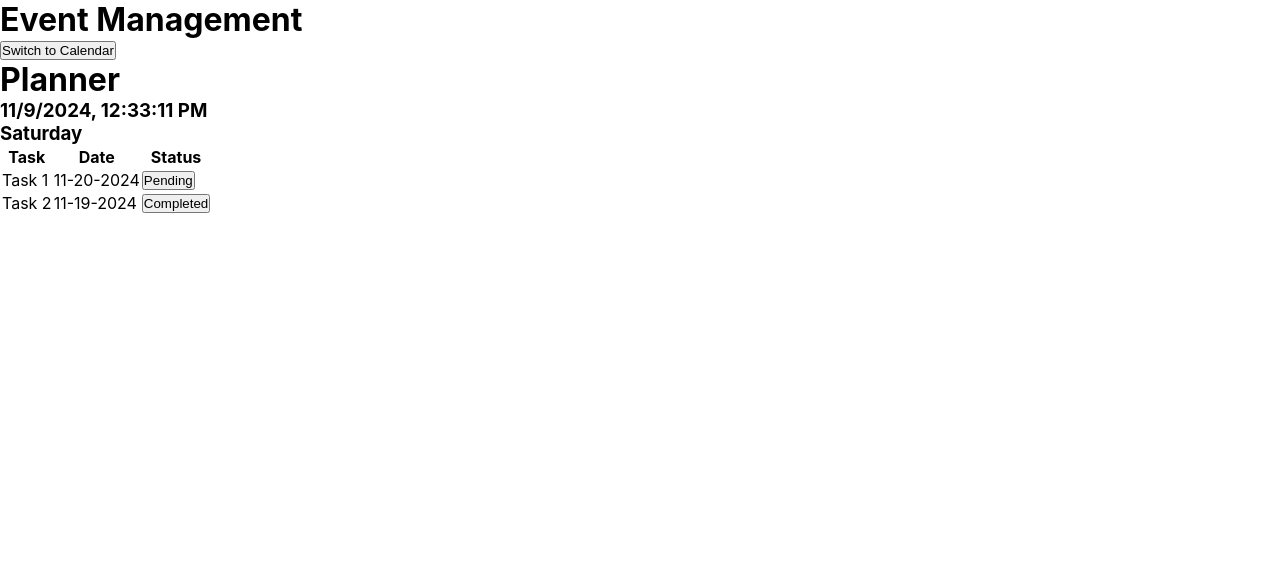
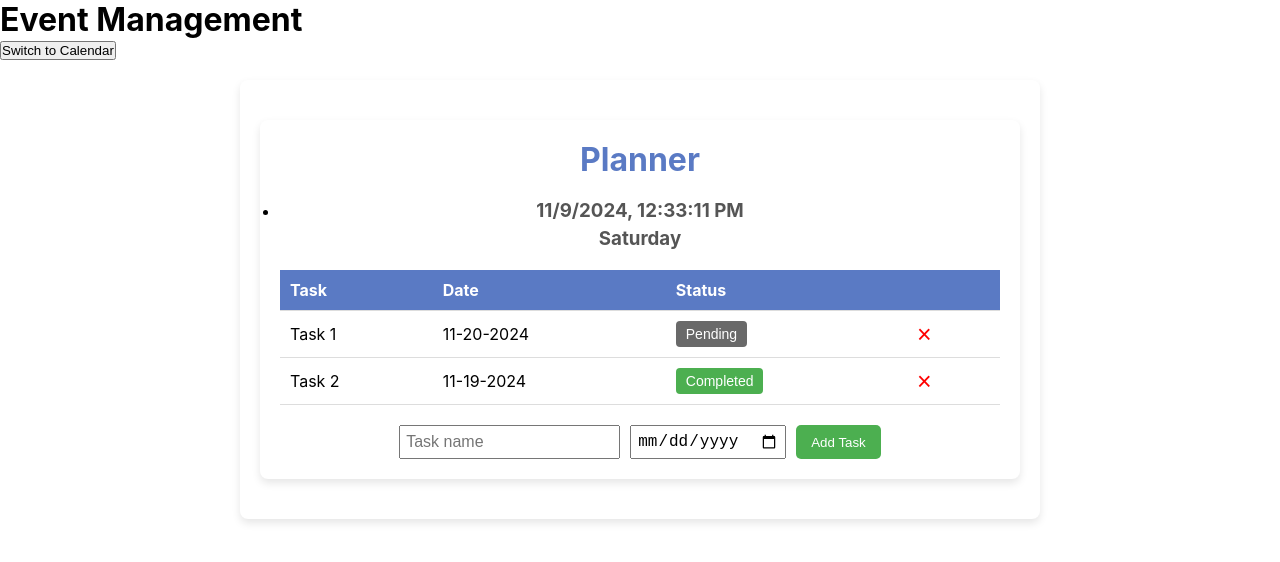
Before and after one commit to jaindravya/Wildcats-Planner, a React (Create React App) app: page / in a window 1280 px wide. Both pictures are taken after a click on the button "Switch to Planner". Shown: the top 562 px of the page. Built offline with nearby package versions, Linux system fonts and the light colour scheme.

Commit message:
Styled planner, add features for adding and deleting tasks

```diff
--- /dev/null
+++ b/src/planner.css
@@ -0,0 +1,110 @@
+
+
+  main {
+    max-width: 800px;
+    margin: 20px auto;
+    background: #fff;
+    border-radius: 8px;
+    box-shadow: 0 4px 8px rgba(0, 0, 0, 0.1);
+    padding: 20px;
+  }
+
+  .title h1 {
+    text-align: center;
+    color: #5a7ac4;
+    margin-bottom: 20px;
+  }
+
+  .time h3 {
+    text-align: center;
+    margin: 5px 0;
+    color: #555;
+  }
+
+  .list table {
+    width: 100%;
+    border-collapse: collapse;
+    margin-top: 20px;
+  }
+
+  .list th, .list td {
+    text-align: left;
+    padding: 10px;
+    border-bottom: 1px solid #ddd;
+  }
+
+  .list th {
+    background-color:#5a7ac4;
+    color:white;
+  }
+
+  .list tr:hover {
+    background-color: #f1f1f1;
+  }
+
+  .status {
+    border: none;
+    border-radius: 4px;
+    padding: 5px 10px;
+    cursor: pointer;
+    font-size: 14px;
+  }
+
+  .status.pending {
+    background-color: #696969;
+    color: white;
+  }
+
+  .status.completed {
+    background-color: #4CAF50;
+    color: white;
+  }
+
+  .status:hover {
+    opacity: 0.7;
+  }
+
+  .add-task {
+    margin-top: 20px;
+    display: flex;
+    gap: 10px;
+    justify-content: center;
+  }
+
+  .add-task input {
+    padding: 5px;
+    font-size: 16px;
+  }
+
+  .add-button {
+    background-color: #4CAF50;
+    color: white;
+    border: none;
+    padding: 8px 15px;
+    cursor: pointer;
+    border-radius: 5px;
+  }
+
+  .add-button:hover {
+    background-color: #45a049;
+  }
+
+  .delete-cross {
+    background: none;
+    border: none;
+    color: red;
+    font-size: 25px;
+    cursor: pointer;
+    padding: 0 5px;
+    line-height: 1;
+    display: inline-block;
+  }
+
+  .delete-cross:hover {
+    color: darkred;
+    transform: scale(1.2);
+  }
+
+  .delete-cross:focus {
+    outline: none;
+  }
--- a/src/planner.js
+++ b/src/planner.js
@@ -1,4 +1,5 @@
 import React, { Component } from 'react';
+import './planner.css';
 
 class Planner extends Component {
   constructor() {
@@ -7,18 +8,11 @@ class Planner extends Component {
       currentDateTime: '',
       dayOfWeek: '',
       tasks: [
-        {
-          name: 'Task 1',
-          date: '11-20-2024',
-          status: 'pending',
-        },
-        {
-          name: 'Task 2',
-          date: '11-19-2024',
-          status: 'completed',
-        },
-
+        { name: 'Task 1', date: '11-20-2024', status: 'pending' },
+        { name: 'Task 2', date: '11-19-2024', status: 'completed' },
       ],
+      newTaskName: '',
+      newTaskDate: '',
     };
   }
 
@@ -47,6 +41,33 @@ class Planner extends Component {
     this.setState({ tasks: updatedTasks });
   };
 
+  addTask = () => {
+    const { newTaskName, newTaskDate, tasks } = this.state;
+
+    if (newTaskName.trim() === '' || newTaskDate.trim() === '') {
+      alert('please enter a task name and date!');
+      return;
+    }
+
+    const newTask = {
+      name: newTaskName,
+      date: newTaskDate,
+      status: 'pending',
+    };
+
+    this.setState({
+      tasks: [...tasks, newTask],
+      newTaskName: '',
+      newTaskDate: '',
+    });
+  };
+
+  deleteTask = (index) => {
+    const { tasks } = this.state;
+    const updatedTasks = tasks.filter((_, taskIndex) => taskIndex !== index);
+    this.setState({ tasks: updatedTasks });
+  };
+
   componentDidMount() {
     this.updateDateTime();
     this.updateDayOfWeek();
@@ -55,8 +76,10 @@ class Planner extends Component {
   }
 
   render() {
+    const { currentDateTime, dayOfWeek, tasks, newTaskName, newTaskDate } = this.state;
+
     return (
-      <div>
+      <div className="planner-container">
         <main>
           <div className="title">
             <h1>Planner</h1>
@@ -64,22 +87,23 @@ class Planner extends Component {
           <ul className="time">
             <li>
               <span className="text">
-                <h3>{this.state.currentDateTime}</h3>
-                <h3>{this.state.dayOfWeek}</h3>
+                <h3>{currentDateTime}</h3>
+                <h3>{dayOfWeek}</h3>
               </span>
             </li>
           </ul>
-          <div class="list">
+          <div className="list">
             <table>
               <thead>
                 <tr>
                   <th>Task</th>
                   <th>Date</th>
                   <th>Status</th>
+                  <th></th>
                 </tr>
               </thead>
               <tbody>
-              {this.state.tasks.map((task, index) => (
+                {tasks.map((task, index) => (
                   <tr key={index}>
                     <td>{task.name}</td>
                     <td>{task.date}</td>
@@ -91,15 +115,39 @@ class Planner extends Component {
                         {task.status === 'completed' ? 'Completed' : 'Pending'}
                       </button>
                     </td>
+                    <td>
+                      <button
+                        onClick={() => this.deleteTask(index)}
+                        className="delete-cross"
+                        aria-label="Delete Task"
+                      >
+                        &times;
+                      </button>
+                    </td>
                   </tr>
                 ))}
               </tbody>
             </table>
           </div>
+          <div className="add-task">
+            <input
+              type="text"
+              placeholder="Task name"
+              value={newTaskName}
+              onChange={(e) => this.setState({ newTaskName: e.target.value })}
+            />
+            <input
+              type="date"
+              value={newTaskDate}
+              onChange={(e) => this.setState({ newTaskDate: e.target.value })}
+            />
+            <button onClick={this.addTask} className="add-button">Add Task</button>
+          </div>
         </main>
       </div>
     );
   }
+
 }
 
 export default Planner;
```
Lines whose indentation alone changed are shown as unchanged.
